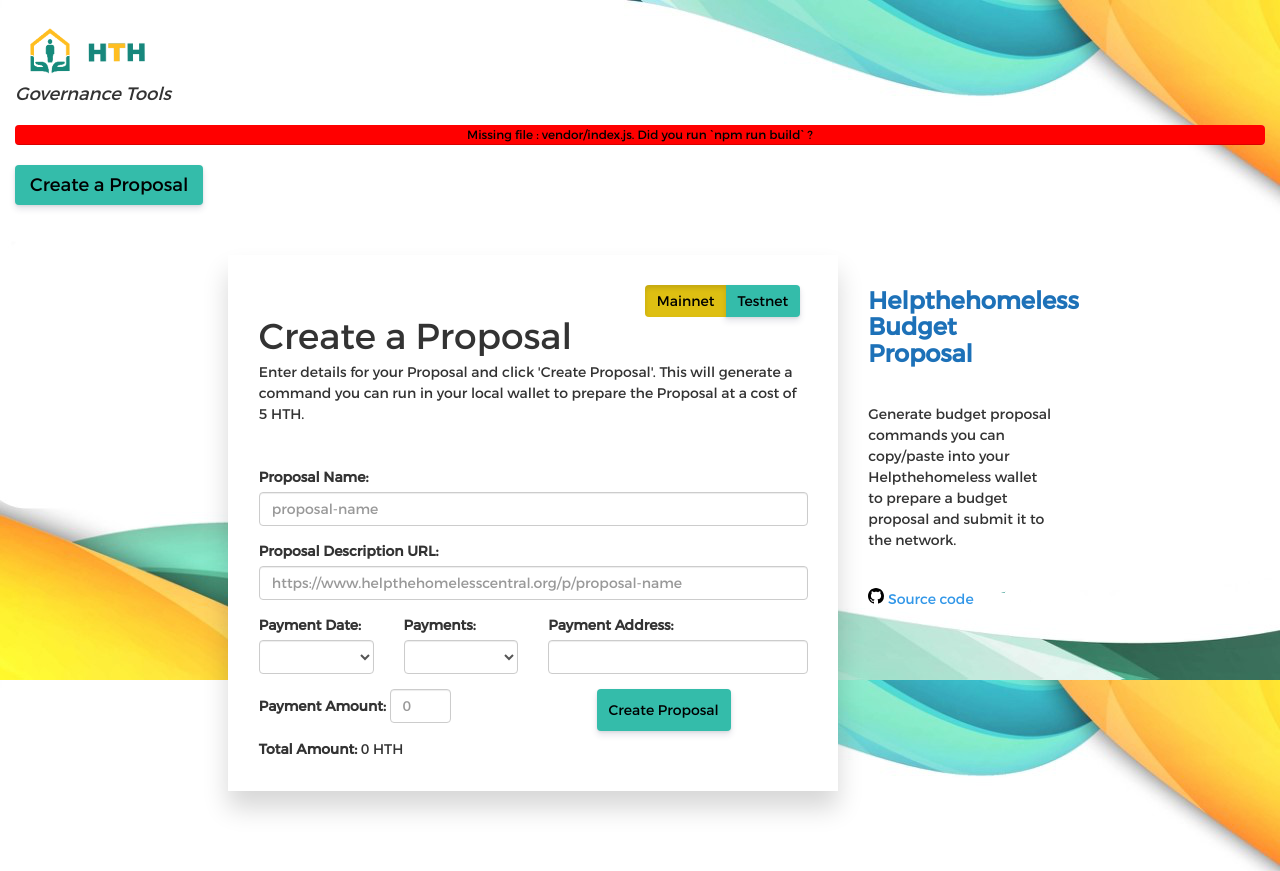
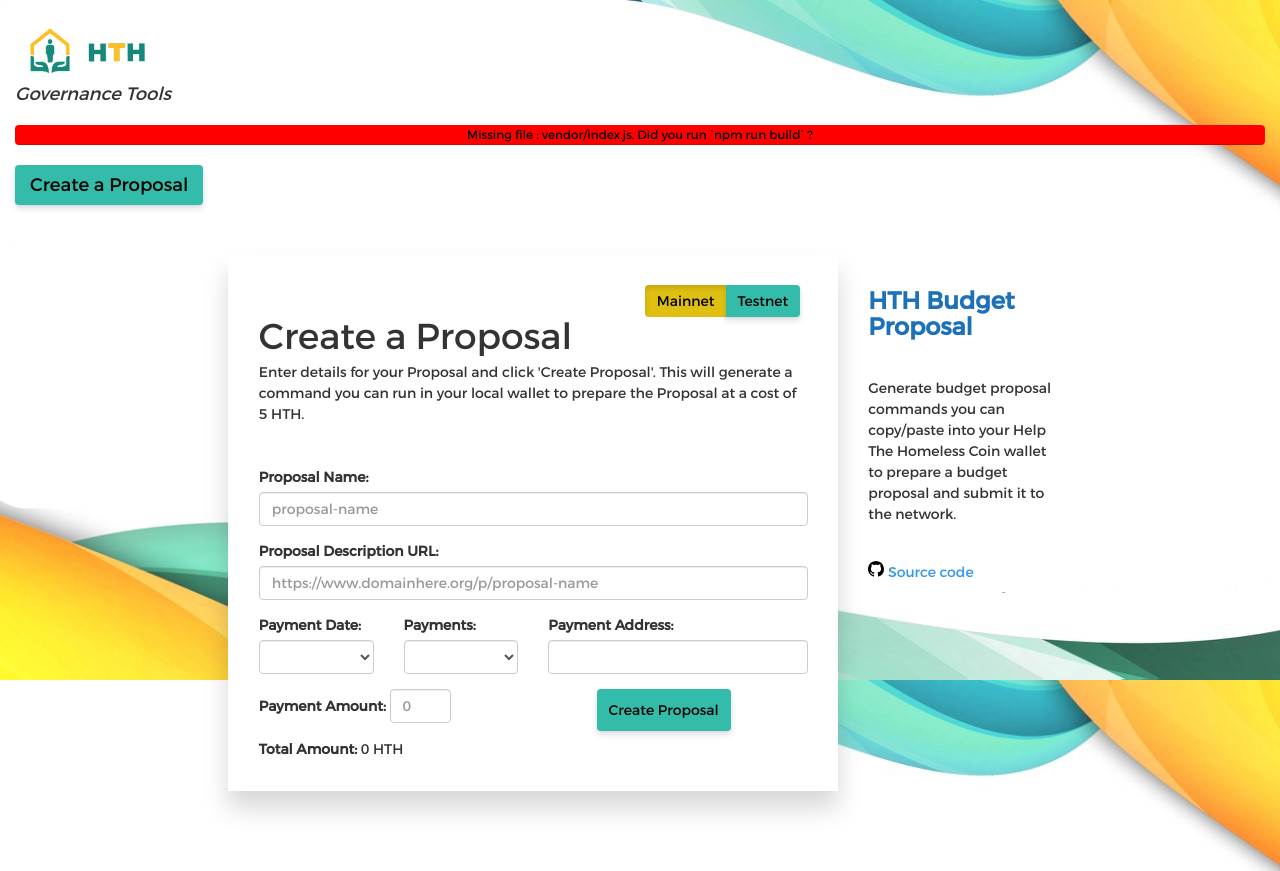
Before and after one commit to HTHcoin/proposal-generator, a website: page index.html in a window 1280 px wide. Drawn offline with Linux system fonts and the light colour scheme; a script that the page names is missing; files whose address does not match are found by name.

Commit message:
Update index.html

```diff
--- a/index.html
+++ b/index.html
@@ -117,11 +117,11 @@
       <div class="row" id="side-header">
         <div class="col-xs-12">
           <div>
-            <h3 class="header_title">Helpthehomeless Budget Proposal</h3>
-            <p id="side_header_description" class="header_description">Generate budget proposal commands you can copy/paste into your Helpthehomeless wallet to prepare a budget proposal and submit it to the network.</p>
+            <h3 class="header_title">HTH Budget Proposal</h3>
+            <p id="side_header_description" class="header_description">Generate budget proposal commands you can copy/paste into your Help The Homeless Coin wallet to prepare a budget proposal and submit it to the network.</p>
              <p>
                  <svg class="octicon-mark-github" viewBox="0 0 16 16" version="1.1" width="16" height="16" aria-hidden="true"><path fill-rule="evenodd" d="M8 0C3.58 0 0 3.58 0 8c0 3.54 2.29 6.53 5.47 7.59.4.07.55-.17.55-.38 0-.19-.01-.82-.01-1.49-2.01.37-2.53-.49-2.69-.94-.09-.23-.48-.94-.82-1.13-.28-.15-.68-.52-.01-.53.63-.01 1.08.58 1.23.82.72 1.21 1.87.87 2.33.66.07-.52.28-.87.51-1.07-1.78-.2-3.64-.89-3.64-3.95 0-.87.31-1.59.82-2.15-.08-.2-.36-1.02.08-2.12 0 0 .67-.21 2.2.82.64-.18 1.32-.27 2-.27.68 0 1.36.09 2 .27 1.53-1.04 2.2-.82 2.2-.82.44 1.1.16 1.92.08 2.12.51.56.82 1.27.82 2.15 0 3.07-1.87 3.75-3.65 3.95.29.25.54.73.54 1.48 0 1.07-.01 1.93-.01 2.2 0 .21.15.46.55.38A8.013 8.013 0 0 0 16 8c0-4.42-3.58-8-8-8z"></path></svg>
-                 <a href="https://github.com/Altcoin-Cash/proposal-generator">Source code</a>
+                 <a href="https://github.com/HTHcoin/proposal-generator">Source code</a>
              </p>
              <!--  <a href="#"><h5 id="proposal_link">Proposal Generator</h5></a> -->
           </div>
@@ -164,7 +164,7 @@
                       </div>
                       <div class="form-group">
                           <label for="url">Proposal Description URL:</label>
-                          <input type="text" class="form-control" id="url" value="" placeholder="https://www.helpthehomelesscentral.org/p/proposal-name">
+                          <input type="text" class="form-control" id="url" value="" placeholder="https://www.domainhere.org/p/proposal-name">
                       </div>
                     </div>
                   </div>
```
